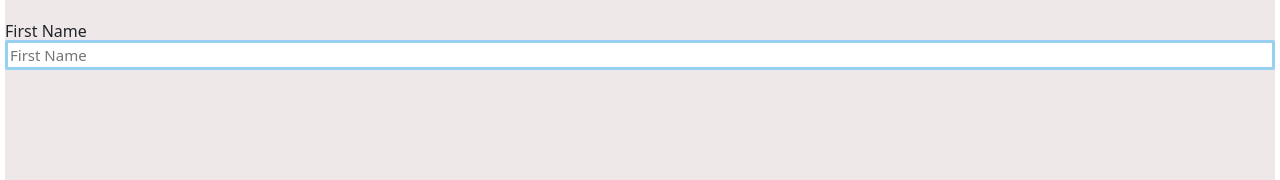
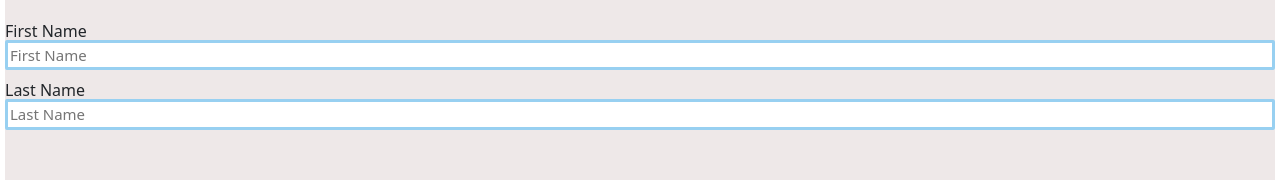
Before and after one commit to TanyaPina/contact-list, a React (Vite) app in the folder client/: page / in a window 1280 px wide. Shown: the part 379-559 px from the top of the page. Built offline with nearby package versions, Linux system fonts and the light colour scheme; no server answers.

Commit message:
added last name form field

```diff
--- a/client/src/components/CreateContact.jsx
+++ b/client/src/components/CreateContact.jsx
@@ -106,6 +106,17 @@ const CreateContact = ({ onSaveContact, editingContact, onUpdateContact }) => {
                     onChange={handleFirstNameChange}
                 />
             </Form.Group>
+            <Form.Group>
+                <Form.Label>Last Name</Form.Label>
+                <input
+                    type="text"
+                    id="add-user-lastname"
+                    placeholder="Last Name"
+                    required
+                    value={contact.lastname}
+                    onChange={handleLastnameChange}
+                />
+            </Form.Group>
     </Form>
 );
 };
```
